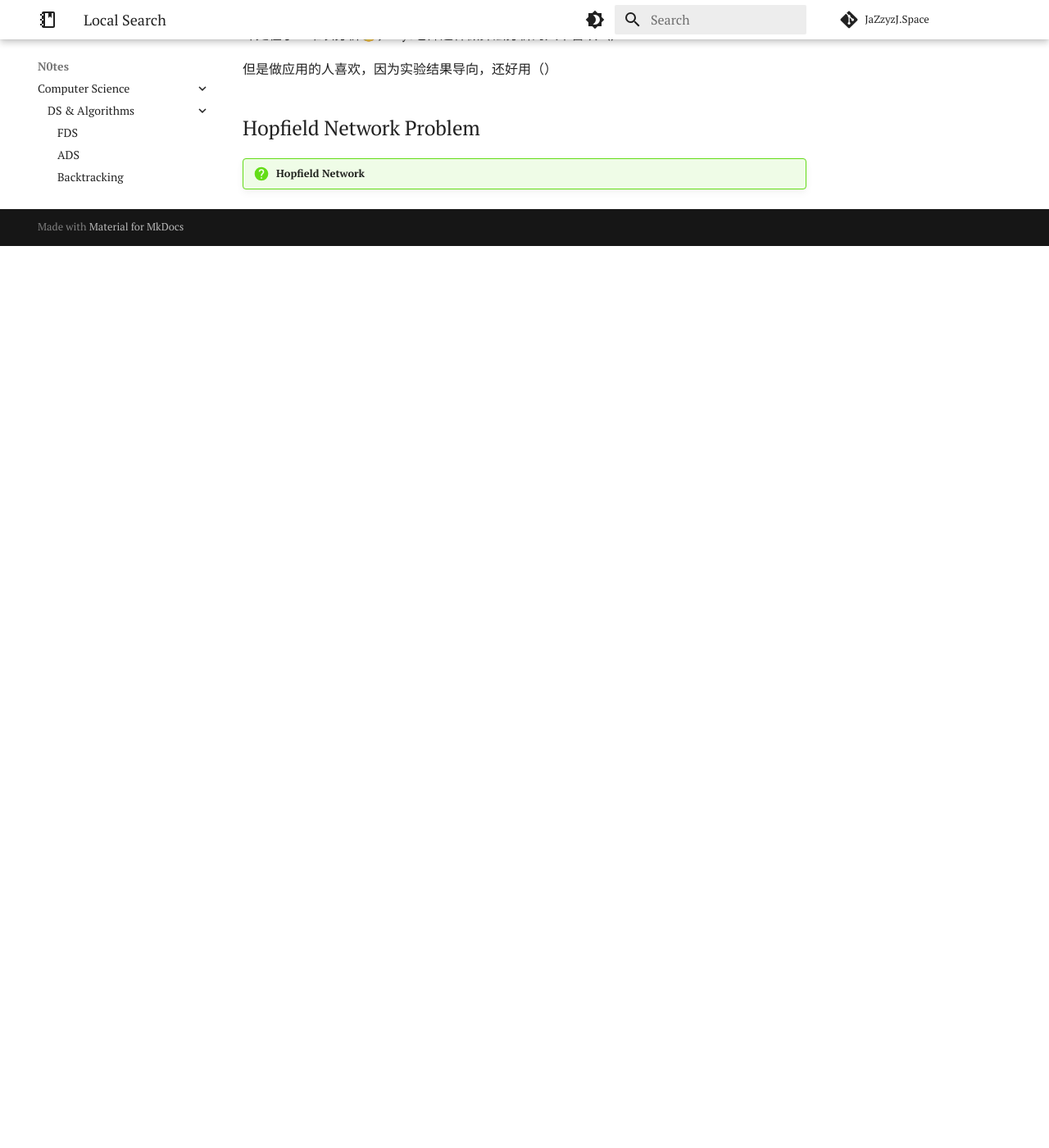
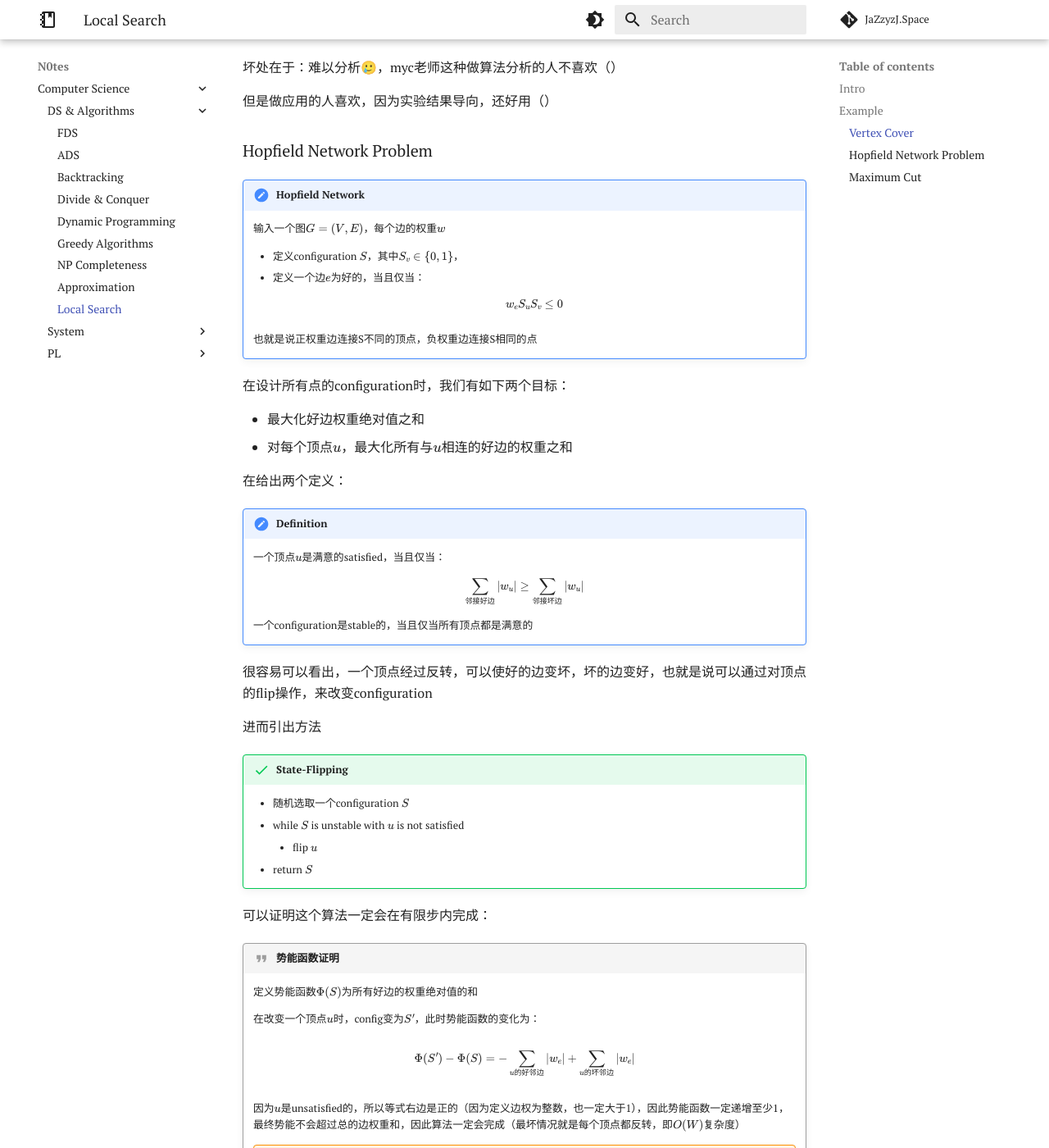
Before and after one commit to JazZyzJ/JazZyzJ.github.io, an MkDocs documentation site: the page built from docs/notes/cs/algorithm/localsearch.md, in a window 1280 px wide and 1400 px high, scrolled down 1887 px. Shown: the whole window at 82% size. Built offline with MkDocs 1.6.1 and Material for MkDocs 9.7.7, drawn with Linux system fonts in a browser that asks for light colours; some web fonts are replaced; comment, search, counter and statistics services are not loaded; before the commit the page ends 2187 px from its top, so only the background shows below that; some of the changed text lies outside the part shown.

Commit message:
Update: localsearch.md

```diff
--- a/docs/notes/cs/algorithm/localsearch.md
+++ b/docs/notes/cs/algorithm/localsearch.md
@@ -1,4 +1,4 @@
-# Intro
+## Intro
 
 局部搜索也是一种近似问题的延伸，我们可以给局部搜索进行一个全局性的定义：
 
@@ -20,9 +20,9 @@
 
 关键的步骤就是定义neighborhood，然后进行better neighbor的搜索。
 
-# Example
+## Example
 
-## Vertex Cover
+### Vertex Cover
 
 !!! question "Vertex Cover"
 
@@ -80,6 +80,72 @@
 但是做应用的人喜欢，因为实验结果导向，还好用（）
 
 
-## Hopfield Network Problem
+### Hopfield Network Problem
 
-!!! question "Hopfield Network"
+!!! definition "Hopfield Network"
+    输入一个图$G=(V,E)$，每个边的权重$w$
+
+	- 定义configuration $S$，其中$S_v \in \{0,1\}$，
+	- 定义一个边$e$为好的，当且仅当：
+    $$
+	w_{e}S_uS_v \leq 0
+	$$
+
+	也就是说正权重边连接S不同的顶点，负权重边连接S相同的点
+
+在设计所有点的configuration时，我们有如下两个目标：
+
+- 最大化好边权重绝对值之和
+- 对每个顶点$u$，最大化所有与$u$相连的好边的权重之和
+
+在给出两个定义：
+
+!!! note "Definition"
+    一个顶点$u$是满意的satisfied，当且仅当：
+    $$
+    \sum_{\text{邻接好边}}{|w_u|} \geq \sum_{\{邻接坏边}}{|w_u|}
+	$$
+
+	一个configuration是stable的，当且仅当所有顶点都是满意的
+
+
+很容易可以看出，一个顶点经过反转，可以使好的边变坏，坏的边变好，也就是说可以通过对顶点的flip操作，来改变configuration
+
+进而引出方法
+
+!!! success "State-Flipping"
+
+    - 随机选取一个configuration $S$
+    - while $S$ is unstable with $u$ is not satisfied
+        - flip $u$
+    - return $S$
+
+可以证明这个算法一定会在有限步内完成：
+
+!!! quote "势能函数证明"
+
+    定义势能函数$\Phi(S)$为所有好边的权重绝对值的和
+
+	在改变一个顶点$u$时，config变为$S'$，此时势能函数的变化为：
+
+	$$
+	\Phi(S')-\Phi(S) = - \sum_{u \text{的好邻边}}{|w_e|} + \sum_{u \text{的坏邻边}}{|w_e|}
+	$$
+
+	因为$u$是unsatisfied的，所以等式右边是正的（因为定义边权为整数，也一定大于1），因此势能函数一定递增至少1，最终势能不会超过总的边权重和，因此算法一定会完成（最坏情况就是每个顶点都反转，即$O(W)$复杂度）
+
+	!!! warning "伪多项式"
+	    这个操作的最坏情况是在$W$次操作后停止，我们得到了$O(W)$的时间复杂度，这看上去就是一个多项式时间复杂度的操作，但实际上我们的$W$并不是输入问题的规模，而是输入图的边权重和，对于输入问题的大小，需要对其取对数换算成2进制长度，因此这个算法是伪多项式时间复杂度的
+
+值得注意的是，这个势能函数也就是我们的目标一要达到最大值的函数，因此这个算法也就是
+
+$$ \text{local search to maximize objective } 1 $$
+
+### Maximum Cut
+
+> NP-Hard
+
+!!! note "定义"
+
+
+其实是一个Hopfield Network Problem的特例，
```
